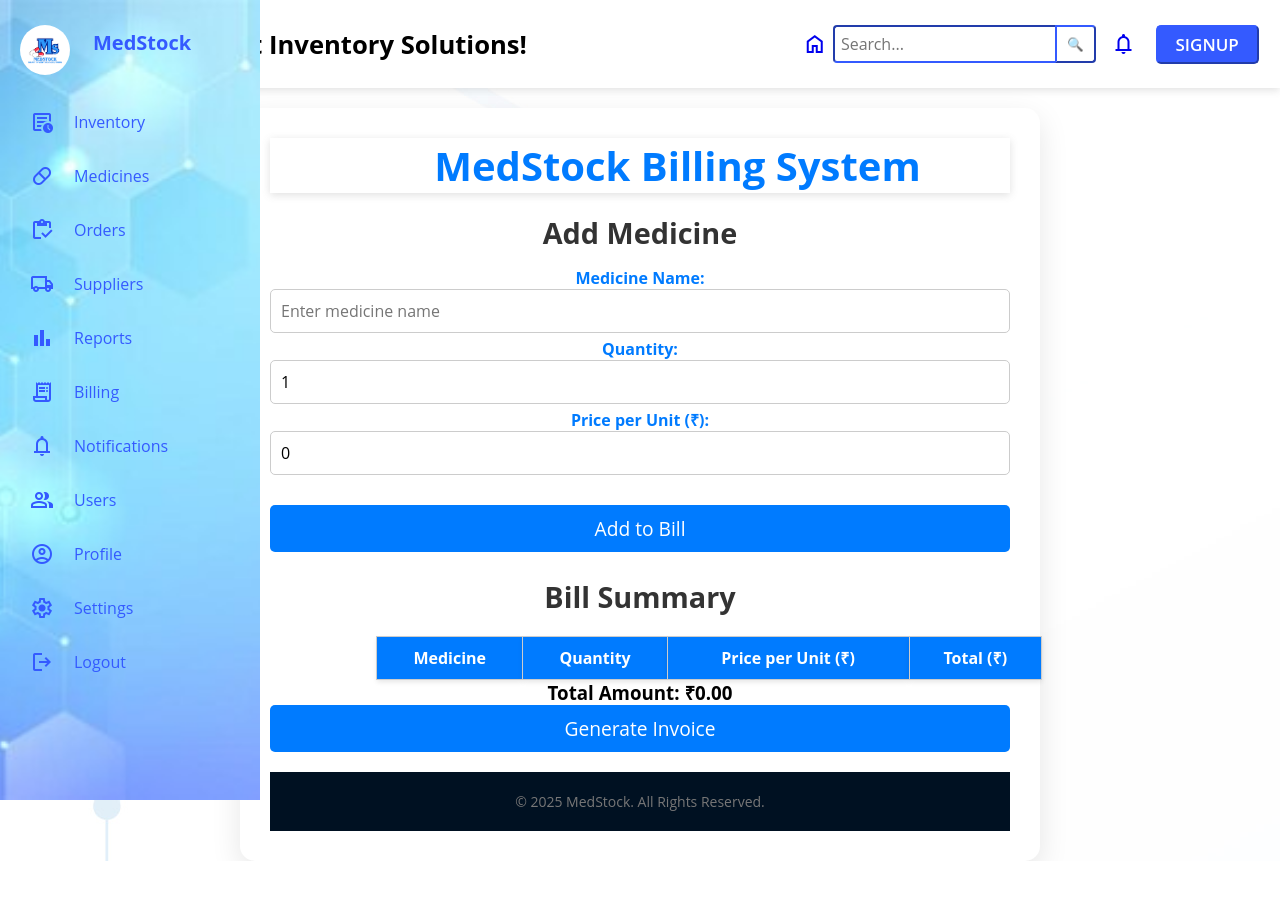
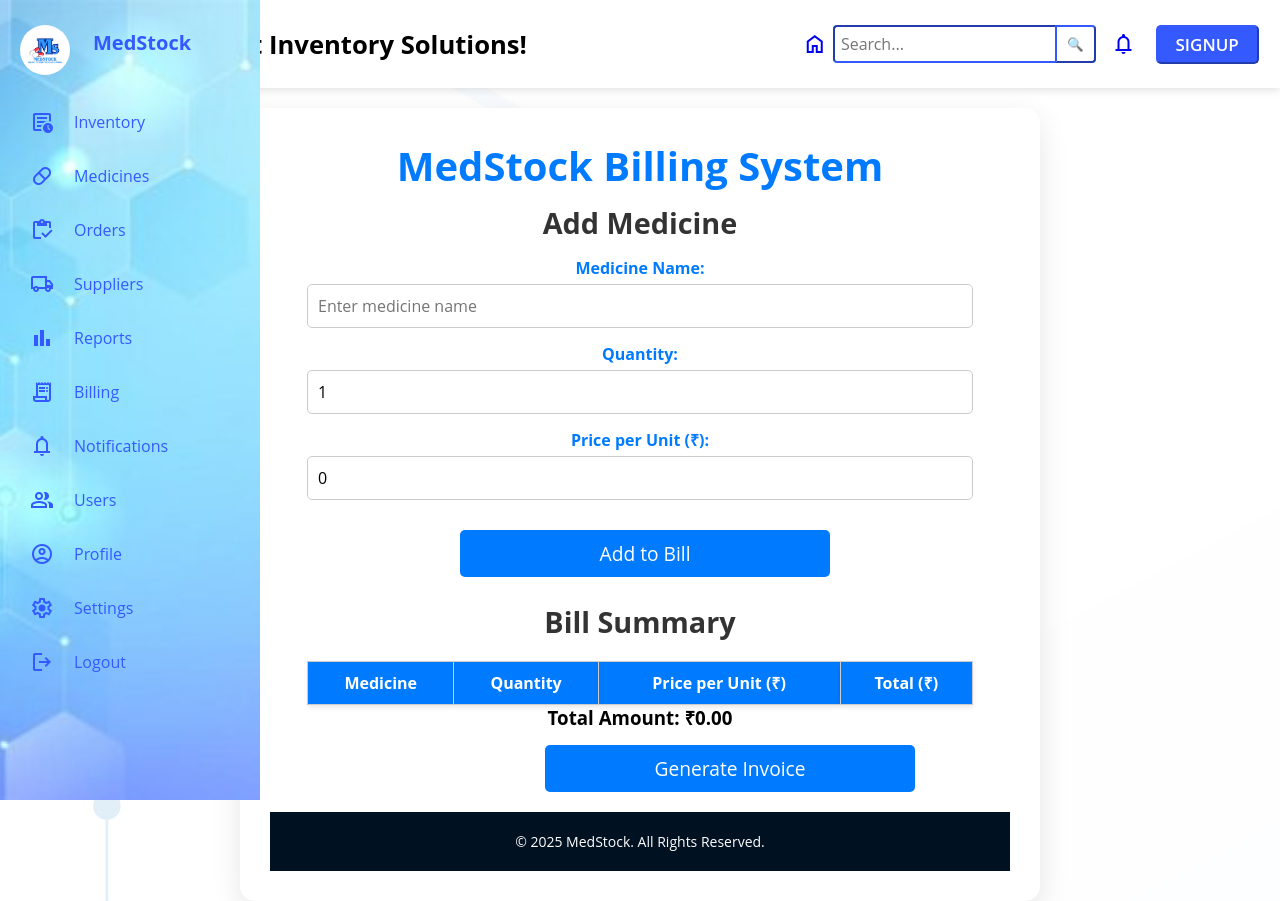
Before and after one commit to dnm10/New-MedStock, a React (Create React App) app in the folder medstock-app/: page /Billing in a window 1280 px wide. Before the commit the page ends 861 px from the top, so only its background shows below. Built offline with nearby package versions, Linux system fonts and the light colour scheme.

Commit message:
minor changes

```diff
--- a/medstock-app/src/App.js
+++ b/medstock-app/src/App.js
@@ -2,7 +2,7 @@ import React from 'react';
 import Header from './Components/Header';
 import Notifications from "./Components/Notifications";
 import FormPopup from './Components/FormPopup';
-import SideBar from './Components/SideBar';
+import SideBar from './Components/Sidebar';
 import Home from './Components/Home';
 import Inventory from './Components/Inventory';
 import Billing from './Components/Billing';
--- a/medstock-app/src/Components/Billing.js
+++ b/medstock-app/src/Components/Billing.js
@@ -29,7 +29,7 @@ const Billing = () => {
   };
 
   const generateInvoice = () => {
-    const billNumber = Math.floor(Math.random() * 1000000);
+    const billNumber = Math.floor(Math.random() * 1000);
     const date = new Date();
 
     const invoiceWindow = window.open('', '_blank', 'width=600,height=400');
@@ -80,9 +80,9 @@ const Billing = () => {
 
   return (
     <div className={styles.Billing}>
-      <header>
+
         <h1>MedStock Billing System</h1>
-      </header>
+
 
       <main>
         <section className="billing-form">
--- a/medstock-app/src/Components/Billing.module.css
+++ b/medstock-app/src/Components/Billing.module.css
@@ -49,12 +49,14 @@ h2 {
 
 /* Input field styles */
 .Billing input[type="text"], .Billing input[type="number"] {
-    width: 100%;
+    width: 90%;
     padding: 10px;
     border: 1px solid #ccc;
     border-radius: 5px;
     font-size: 1rem;
     transition: border-color 0.3s;
+    margin-bottom: 10px;
+    margin-top: 5px;
 }
 
 .Billing input[type="text"]:focus, .Billing input[type="number"]:focus {
@@ -64,8 +66,10 @@ h2 {
 
 /* Button styles */
 .Billing button {
-    width: 100%;
+    width: 50%;
     padding: 10px;
+    margin-left: 190px;
+    margin-top: 15px;
     background-color: #007BFF;
     color: white;
     border: none;
@@ -109,5 +113,5 @@ table th {
 footer {
     text-align: center;
     margin-top: 20px;
-    color: #777;
+    color: #ffffff;
 }
--- a/medstock-app/src/Components/Inventory.module.css
+++ b/medstock-app/src/Components/Inventory.module.css
@@ -83,7 +83,7 @@ table {
     width: 90%;
     border-collapse: collapse;
     margin-top: 20px;
-    margin-left: 106px;
+    margin-left: 37px;
 }
 
 table th, table td {
--- a/medstock-app/src/Components/Sidebar.js
+++ b/medstock-app/src/Components/Sidebar.js
@@ -1,6 +1,6 @@
 import React, {useState} from 'react';
 import '../App.css';
-import './SideBar.css';
+import './Sidebar.css';
 import mslogo from '../Assets/mslogo.png';
 import { Link } from 'react-router-dom';
 
```
